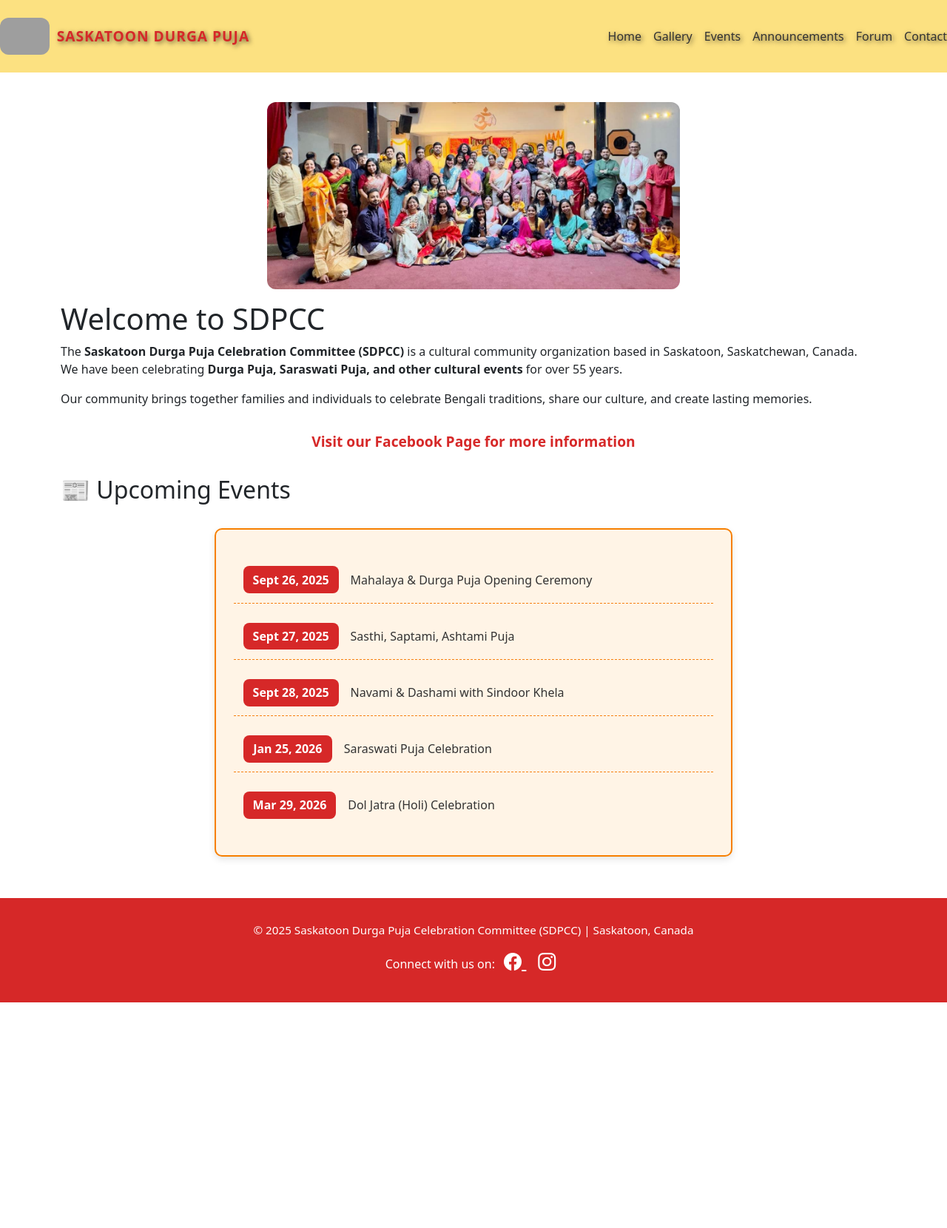
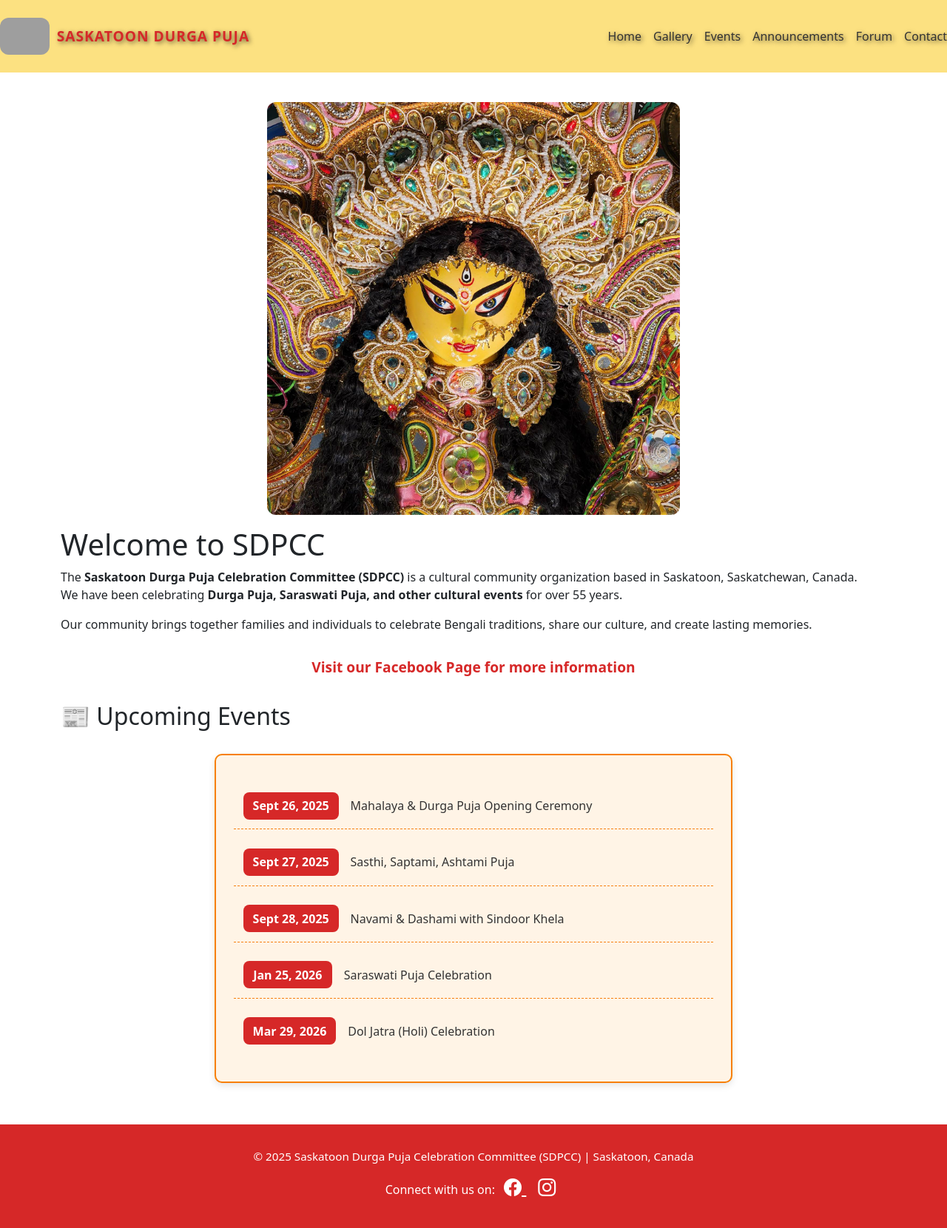
Before and after one commit to EZOPINC/sdpcc, a Jekyll site: the page built from index.md, in a window 1280 px wide. Shown: the whole page at 74% size. Built offline with Jekyll 4.4.1, drawn with Linux system fonts in a browser that asks for light colours; before the commit the page ends 1355 px from its top, so only the background shows below that; grey boxes are pictures that could not be loaded.

Commit message:
index image modified.

```diff
--- a/index.md
+++ b/index.md
@@ -3,7 +3,7 @@
 title: Home
 ---
 
-<img src="{{ '/assets/images/2024_durga_puja.jpg' | relative_url }}" alt="2024 Durga Puja" class="img" />
+<img src="{{ '/assets/images/durga.jpg' | relative_url }}" alt="dpcc Durga pratima" class="img" />
 
 # Welcome to SDPCC
 
```
